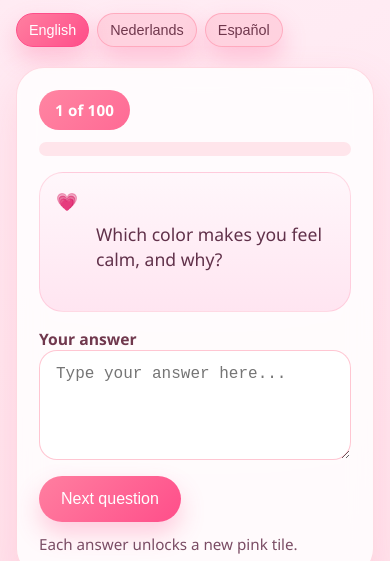
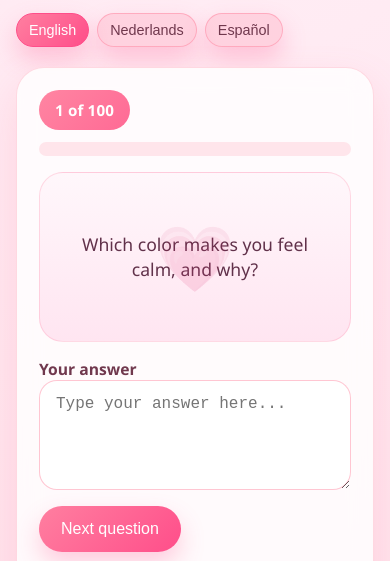
Before and after one commit to RayaneWad/100-questions-game, a plain HTML site: page index.html in a window 390 px wide. Shown: the part 266-827 px from the top of the page. Drawn offline with Linux system fonts and the light colour scheme.

Commit message:
Update index.html

```diff
--- a/index.html
+++ b/index.html
@@ -171,11 +171,12 @@
       background: linear-gradient(180deg, #fff7fb 0%, #ffe5f1 100%);
       border: 1px solid rgba(255, 112, 144, 0.22);
       border-radius: 24px;
-      padding: 34px 24px 24px 58px;
-      min-height: 160px;
+      padding: 48px 18px 48px;
+      min-height: 170px;
       display: flex;
       align-items: center;
       justify-content: center;
+      text-align: center;
       font-size: clamp(1.1rem, 2vw, 1.45rem);
       line-height: 1.4;
       color: #61314a;
@@ -185,9 +186,14 @@
     .question-text::before {
       content: '💗';
       position: absolute;
-      left: 20px;
-      top: 18px;
-      font-size: 1.2rem;
+      inset: 0;
+      display: flex;
+      align-items: center;
+      justify-content: center;
+      font-size: 4rem;
+      opacity: 0.15;
+      pointer-events: none;
+      z-index: 0;
     }
 
     label {
@@ -252,6 +258,7 @@
     }
 
     .grid-title {
+      padding-left: 20px;
       font-size: 1.05rem;
       font-weight: 700;
       margin: 0 0 6px;
@@ -372,18 +379,23 @@
       }
 
       .question-text {
-        min-height: 140px;
-        padding: 34px 18px 24px 56px;
+        min-height: 170px;
+        padding: 48px 18px 48px;
+        align-items: center;
       }
 
       .question-text::before {
-        left: 16px;
-        top: 16px;
-        font-size: 1.1rem;
+        font-size: 4rem;
+        opacity: 0.15;
       }
 
       .grid-panel {
         padding: 0 4px;
+      }
+
+      .grid-title {
+        padding-top: 12px;
+
       }
     }
   </style>
```
